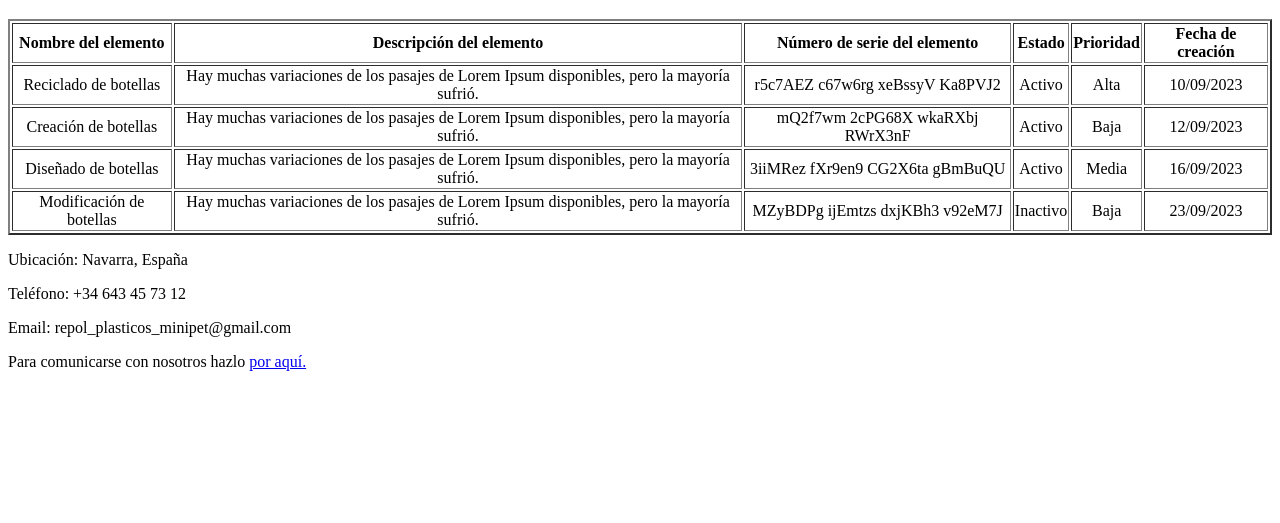
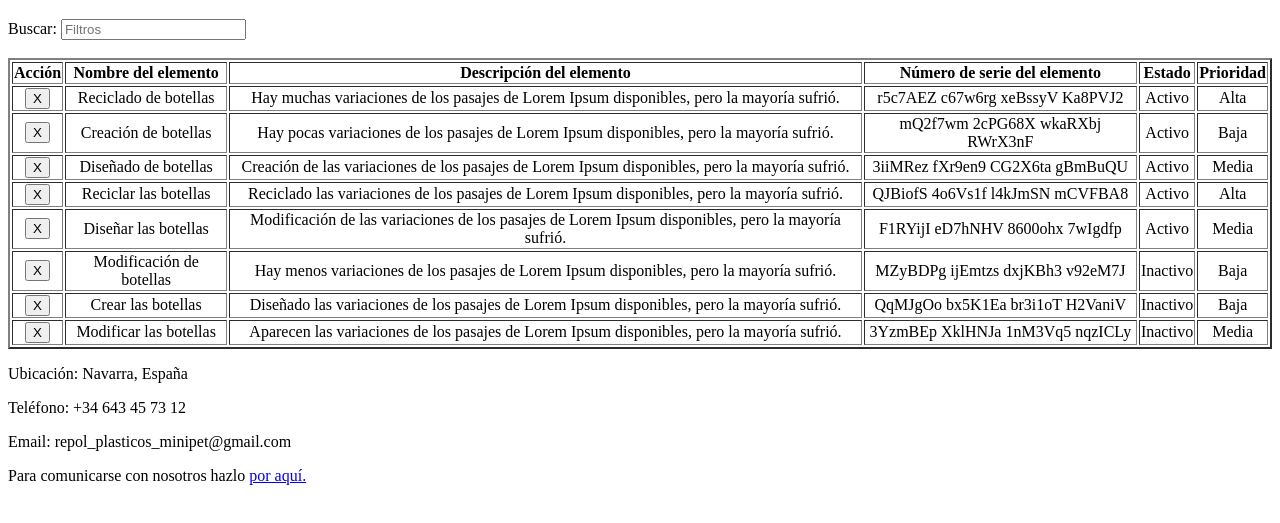
Before and after one commit to JaimeNM0/MonFab_HTML, a plain HTML site: page tabla.html in a window 1280 px wide. Shown: the part 87-610 px from the top of the page. Drawn offline with Linux system fonts and the light colour scheme.

Commit message:
Se ha creado filtrosTabla.js para crear un array y insertar esa información en la tabla de tabla.html.

```diff
--- /dev/null
+++ b/js/filtrosTabla.js
@@ -0,0 +1,97 @@
+const informacion = [
+    {
+        nombre: "Reciclado de botellas",
+        descripcion: "Hay muchas variaciones de los pasajes de Lorem Ipsum disponibles, pero la mayoría sufrió.",
+        numeroSerie: "r5c7AEZ c67w6rg xeBssyV Ka8PVJ2",
+        estado: "Activo",
+        prioridad: "Alta"
+    },
+    {
+        nombre: "Creación de botellas",
+        descripcion: "Hay pocas variaciones de los pasajes de Lorem Ipsum disponibles, pero la mayoría sufrió.",
+        numeroSerie: "mQ2f7wm 2cPG68X wkaRXbj RWrX3nF",
+        estado: "Activo",
+        prioridad: "Baja"
+    },
+    {
+        nombre: "Diseñado de botellas",
+        descripcion: "Creación de las variaciones de los pasajes de Lorem Ipsum disponibles, pero la mayoría sufrió.",
+        numeroSerie: "3iiMRez fXr9en9 CG2X6ta gBmBuQU",
+        estado: "Activo",
+        prioridad: "Media"
+    },
+    {
+        nombre: "Reciclar las botellas",
+        descripcion: "Reciclado las variaciones de los pasajes de Lorem Ipsum disponibles, pero la mayoría sufrió.",
+        numeroSerie: "QJBiofS 4o6Vs1f l4kJmSN mCVFBA8",
+        estado: "Activo",
+        prioridad: "Alta"
+    },
+    {
+        nombre: "Diseñar las botellas",
+        descripcion: "Modificación de las variaciones de los pasajes de Lorem Ipsum disponibles, pero la mayoría sufrió.",
+        numeroSerie: "F1RYijI eD7hNHV 8600ohx 7wIgdfp",
+        estado: "Activo",
+        prioridad: "Media"
+    },
+    {
+        nombre: "Modificación de botellas",
+        descripcion: "Hay menos variaciones de los pasajes de Lorem Ipsum disponibles, pero la mayoría sufrió.",
+        numeroSerie: "MZyBDPg ijEmtzs dxjKBh3 v92eM7J",
+        estado: "Inactivo",
+        prioridad: "Baja"
+    },
+    {
+        nombre: "Crear las botellas",
+        descripcion: "Diseñado las variaciones de los pasajes de Lorem Ipsum disponibles, pero la mayoría sufrió.",
+        numeroSerie: "QqMJgOo bx5K1Ea br3i1oT H2VaniV",
+        estado: "Inactivo",
+        prioridad: "Baja"
+    },
+    {
+        nombre: "Modificar las botellas",
+        descripcion: "Aparecen las variaciones de los pasajes de Lorem Ipsum disponibles, pero la mayoría sufrió.",
+        numeroSerie: "3YzmBEp XklHNJa 1nM3Vq5 nqzICLy",
+        estado: "Inactivo",
+        prioridad: "Media"
+    }
+];
+
+window.onload = function () {
+    const tabla = document.getElementById("tabla");
+
+    informacion.forEach(function (element) {
+        const nuevoFila = document.createElement("tr");
+
+        const celdaAccion = document.createElement("td");
+        const boton = document.createElement("input");
+        boton.type = "button";
+        boton.value = "X";
+        celdaAccion.appendChild(boton);
+
+        const celdaNombre = document.createElement("td");
+        celdaNombre.textContent = element.nombre;
+
+        const celdaDescripcion = document.createElement("td");
+        celdaDescripcion.textContent = element.descripcion;
+
+        const celdaNumeroSerie = document.createElement("td");
+        celdaNumeroSerie.textContent = element.numeroSerie;
+
+        const celdaEstado = document.createElement("td");
+        celdaEstado.textContent = element.estado;
+
+        const celdaPrioridad = document.createElement("td");
+        celdaPrioridad.textContent = element.prioridad;
+
+        nuevoFila.appendChild(celdaAccion);
+        nuevoFila.appendChild(celdaNombre);
+        nuevoFila.appendChild(celdaDescripcion);
+        nuevoFila.appendChild(celdaNumeroSerie);
+        nuevoFila.appendChild(celdaEstado);
+        nuevoFila.appendChild(celdaPrioridad);
+
+        tabla.appendChild(nuevoFila);
+    });
+
+}
--- a/tabla.html
+++ b/tabla.html
@@ -3,6 +3,7 @@
 <head>
     <meta charset="UTF-8">
     <title>Tabla</title>
+    <script type="text/javascript" src="./js/filtrosTabla.js"></script>
 </head>
 <body>
     <header>
@@ -18,19 +19,25 @@
     </header>
     <main>
         <h1>Tabla</h1>
+        <form>
+            <label for="filtrar">Buscar:</label>
+            <input type="text" id="filtrar" name="filtrar" placeholder="Filtros" />
+        </form>
+        <br>
         <table align="center" border="2">
             <thead>
                 <tr>
+                    <th>Acción</th>
                     <th>Nombre del elemento</th>
                     <th>Descripción del elemento</th>
                     <th>Número de serie del elemento</th>
                     <th>Estado</th>
                     <th>Prioridad</th>
-                    <th>Fecha de creación</th>
                 </tr>
             </thead>
-            <tbody align="center">
-                <tr>
+            <tbody id="tabla" align="center">
+                <!--<tr>
+                    <td></td>
                     <td>Reciclado de botellas</td>
                     <td>
                         Hay muchas variaciones de los pasajes de Lorem Ipsum disponibles, pero la mayoría sufrió.
@@ -38,9 +45,9 @@
                     <td>r5c7AEZ c67w6rg xeBssyV Ka8PVJ2</td>
                     <td>Activo</td>
                     <td>Alta</td>
-                    <td>10/09/2023</td>
                 </tr>
                 <tr>
+                    <td></td>
                     <td>Creación de botellas</td>
                     <td>
                         Hay muchas variaciones de los pasajes de Lorem Ipsum disponibles, pero la mayoría sufrió.
@@ -48,19 +55,19 @@
                     <td>mQ2f7wm 2cPG68X wkaRXbj RWrX3nF</td>
                     <td>Activo</td>
                     <td>Baja</td>
-                    <td>12/09/2023</td>
                 </tr>
                 <tr>
-                    <td>Dise&ntilde;ado de botellas</td>
+                    <td></td>
+                    <td>Diseñado de botellas</td>
                     <td>
                         Hay muchas variaciones de los pasajes de Lorem Ipsum disponibles, pero la mayoría sufrió.
                     </td>
                     <td>3iiMRez fXr9en9 CG2X6ta gBmBuQU</td>
                     <td>Activo</td>
                     <td>Media</td>
-                    <td>16/09/2023</td>
                 </tr>
                 <tr>
+                    <td></td>
                     <td>Modificación de botellas</td>
                     <td>
                         Hay muchas variaciones de los pasajes de Lorem Ipsum disponibles, pero la mayoría sufrió.
@@ -68,8 +75,7 @@
                     <td>MZyBDPg ijEmtzs dxjKBh3 v92eM7J</td>
                     <td>Inactivo</td>
                     <td>Baja</td>
-                    <td>23/09/2023</td>
-                </tr>
+                </tr>-->
             </tbody>
         </table>
     </main>
```
Also changed, not shown: formulario.html (+2 -2 lines).
